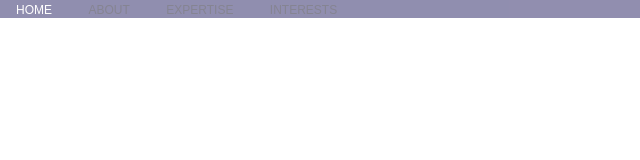
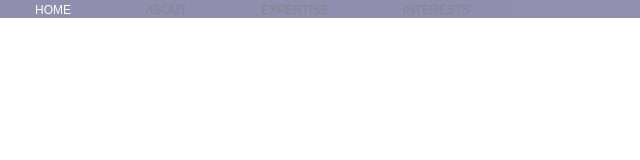
Before and after one commit to Prarabdhaa/Prarabdhaa.github.io, a plain HTML site: page index.html in a window 1280 px wide. Shown: the full height of the page, 0-640 px from the left. Drawn offline with Linux system fonts and the light colour scheme.

Commit message:
Update index.html

```diff
--- a/index.html
+++ b/index.html
@@ -17,7 +17,7 @@
                     float: middle;
                     color: #0e0c27;
                     text-align: center;
-                    padding: 14px 16px;
+                    padding: 25px 35px;
                     text-decoration: none;
                     font-size: 12px;
                   }
```
